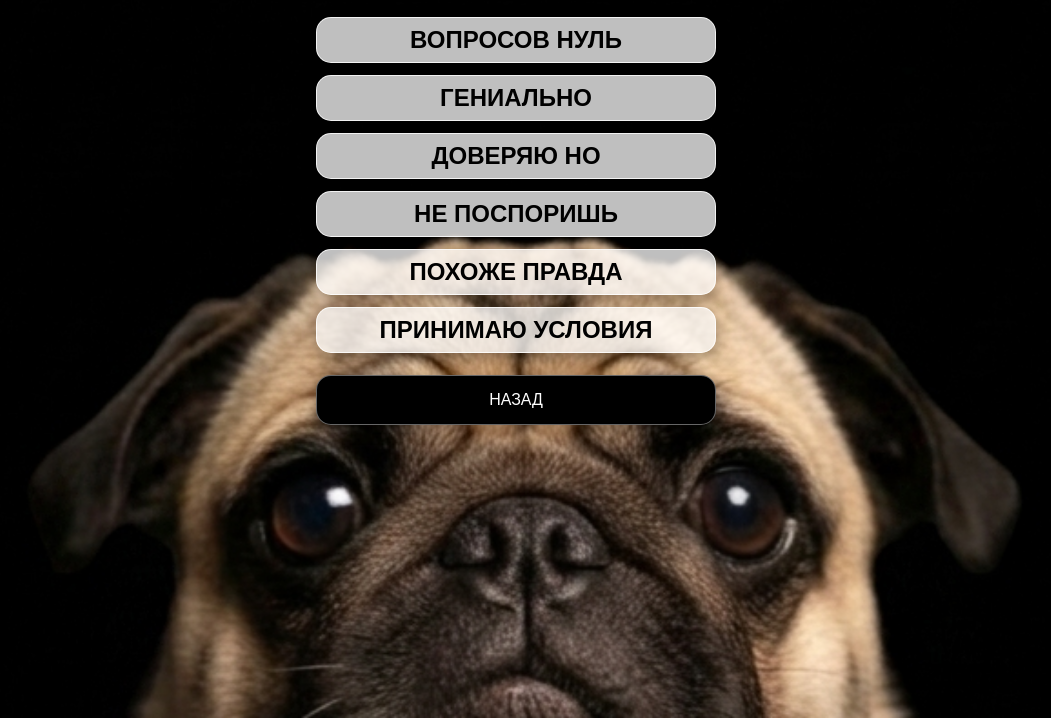
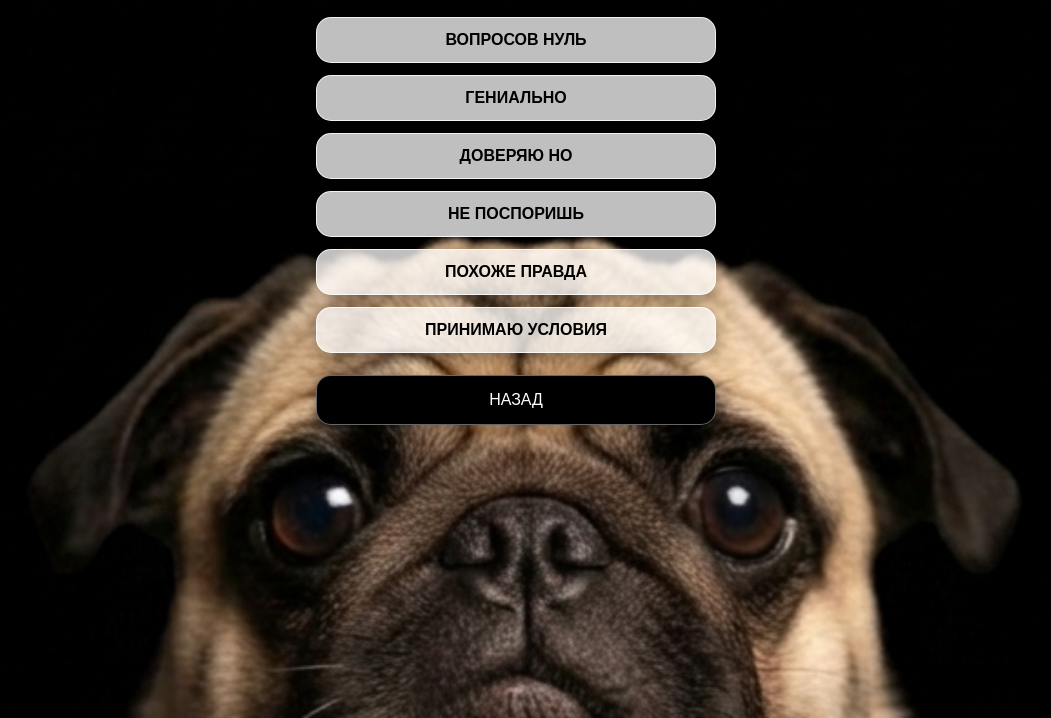
Before and after one commit to she2pbis-byte/pd, a plain HTML site: page index.html in a window 1280 px wide. Both pictures are taken after a click on the button "СОГЛАСИЕ". Shown: the part 82-800 px from the top of the page, without its empty margins (124-1175 px from the left). Drawn offline with Linux system fonts and the light colour scheme.

Commit message:
Update index.html

```diff
--- a/index.html
+++ b/index.html
@@ -28,7 +28,7 @@
             overflow: hidden;
         }
 
-        /* Обертка: изменено с center на flex-start для поднятия вверх */
+        /* Обертка: поднята вверх */
         .app-wrapper {
             flex-grow: 1;
             display: flex;
@@ -36,7 +36,7 @@
             justify-content: flex-start;
             align-items: center;
             width: 100%;
-            padding-top: 40px; /* Отступ сверху */
+            padding-top: 40px;
         }
 
         .header-container {
@@ -82,7 +82,7 @@
             border: 1px solid rgba(255, 255, 255, 0.5);
             color: white;
             padding: 5px 10px;
-            font-size: 1rem;
+            font-size: 1rem; /* Базовый размер шрифта для всех кнопок */
             text-align: center;
             cursor: pointer;
             border-radius: 15px;
@@ -98,13 +98,14 @@
             box-shadow: 0 4px 15px rgba(0,0,0,0.3);
         }
 
+        /* Специфичные стили для списка "Согласие" */
         .buttons-list .audio-btn {
             background-color: rgba(255, 255, 255, 0.75);
             color: #000000;
             border: 1px solid rgba(255, 255, 255, 0.8);
             font-weight: 800;
             min-height: 46px;
-            font-size: 1.5rem;
+            font-size: 1rem; /* Размер шрифта теперь такой же, как на главной */
         }
 
         #back-btn {
```
